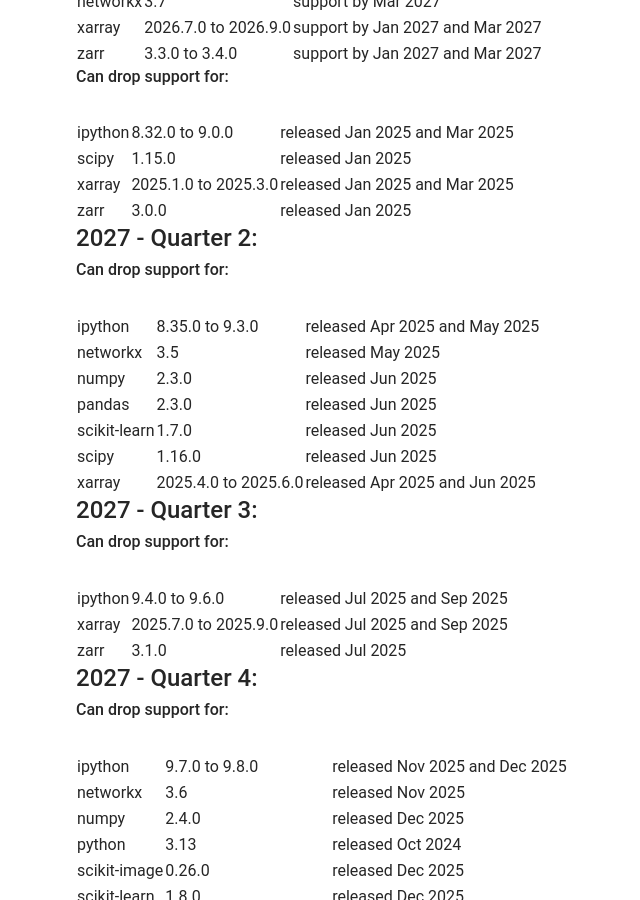
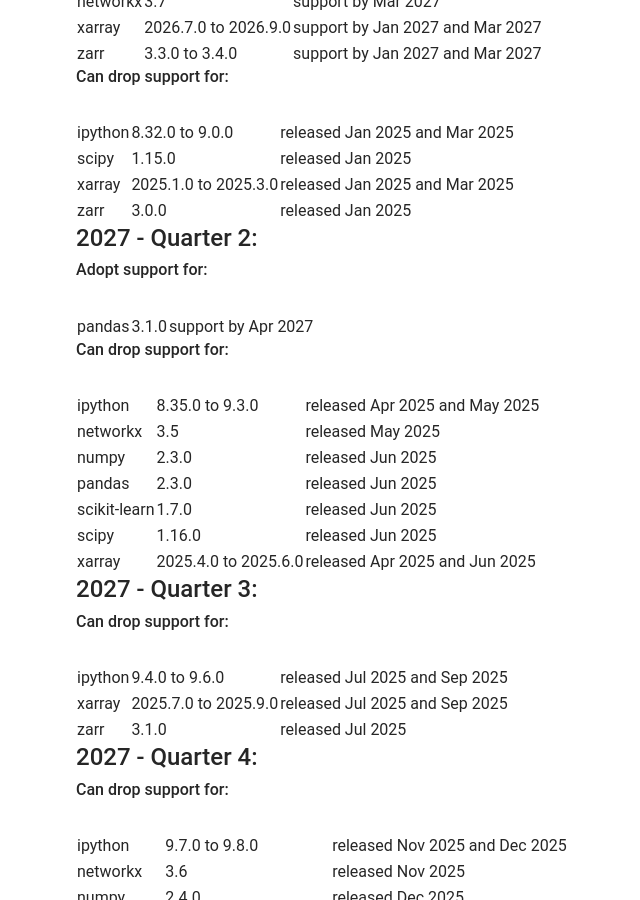
Before and after one commit to heliophysicsPy/heliophysicsPy.github.io, a Jekyll site: the page built from _pages/docs/phep-3/schedule.md, in a window 1280 px wide and 900 px high, scrolled down 1708 px. Shown: the whole window, without its empty margins (25-665 px from the left). Built offline with Jekyll 4.4.1, drawn with Linux system fonts in a browser that asks for light colours; nearby versions of some CDN libraries; our own code applies the rules of GitHub Pages for plain Markdown files; some of the changed text lies outside the part shown.

Commit message:
Update PHEP 3 support schedule [automated]

```diff
--- a/_pages/docs/phep-3/schedule.md
+++ b/_pages/docs/phep-3/schedule.md
@@ -94,6 +94,11 @@
 
 #### 2027 - Quarter 2:
 
+###### Adopt support for:
+
+|        |       |                     |
+| ------ | ----- | ------------------- |
+| pandas | 3.1.0 | support by Apr 2027 |
 
 ###### Can drop support for:
 
@@ -177,6 +182,7 @@
 
 ###### Can drop support for:
 
-|        |      |                   |
-| ------ | ---- | ----------------- |
-| python | 3.14 | released Oct 2025 |
+|        |       |                   |
+| ------ | ----- | ----------------- |
+| pandas | 3.1.0 | released Oct 2026 |
+| python | 3.14  | released Oct 2025 |
```
Also changed, not shown: _pages/docs/phep-3/chart.md (+1 -0 lines).
